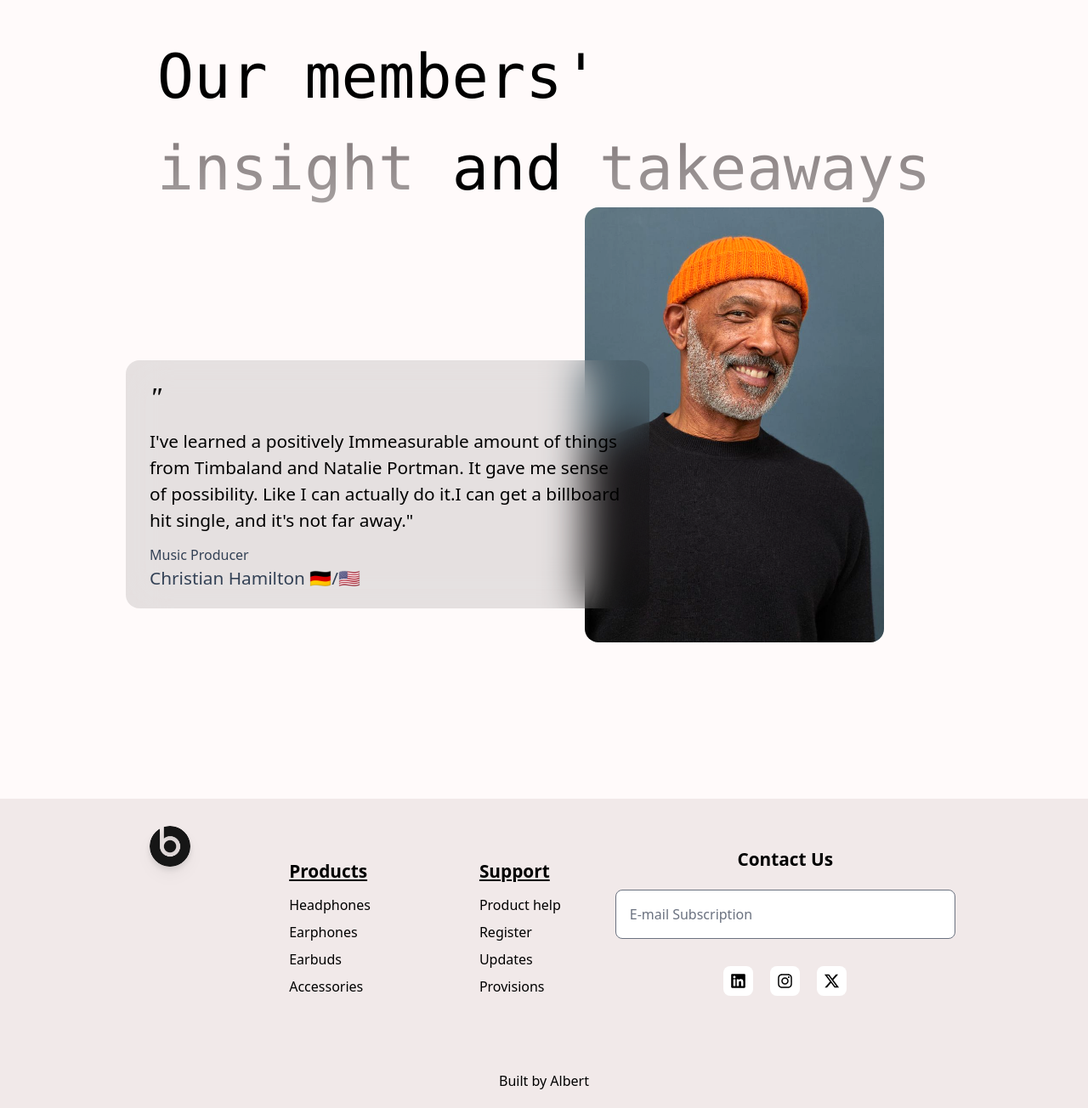
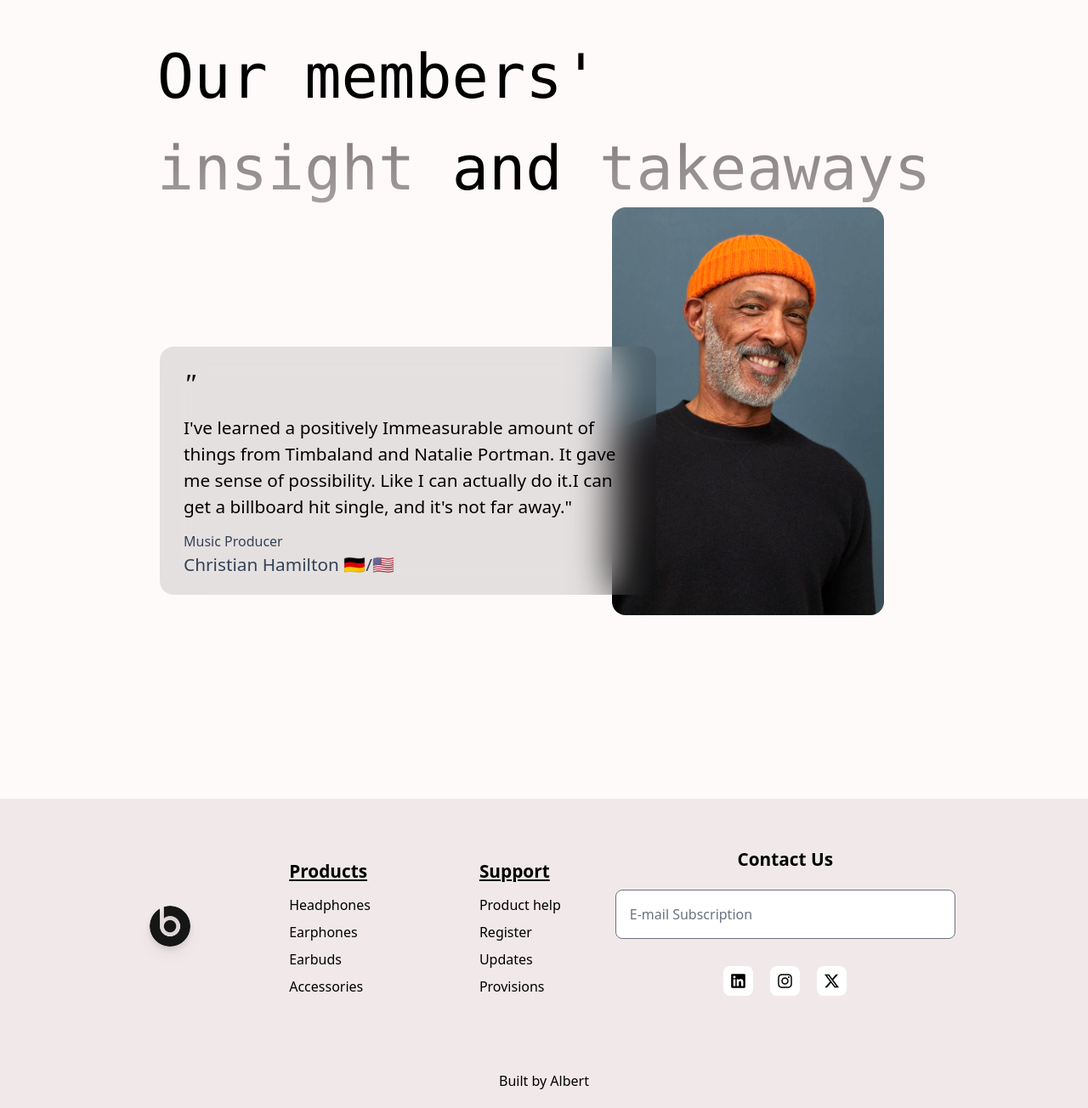
Before and after one commit to Albert735/Beats, a React (Create React App) app: page / in a window 1280 px wide. Shown: the part 5457-6761 px from the top of the page at 85% size. Built offline with nearby package versions, Linux system fonts and the light colour scheme.

Commit message:
testimonial update mobile view

```diff
--- a/src/Pages/Footer.js
+++ b/src/Pages/Footer.js
@@ -7,7 +7,7 @@ import { FaXTwitter } from "react-icons/fa6";
 
 const Footer = () => {
   return (
-    <div className="flex flex-col xl:flex-row justify-center md:items-start   py-[2rem] gap-6 xl:gap-[6rem] dark:text-[#F1E9E9]   bg-[#F1E9E9] dark:bg-[#191A1A]">
+    <div className="flex flex-col xl:flex-row justify-center md:items-center   py-[2rem] gap-6 xl:gap-[6rem] dark:text-[#F1E9E9]   bg-[#F1E9E9] dark:bg-[#191A1A]">
       <div className=" flex justify-center items-center mx-5">
         <img
           src={logo}
--- a/src/Pages/Testimonial.js
+++ b/src/Pages/Testimonial.js
@@ -6,7 +6,7 @@ const Testimonial = () => {
   const unitedStates = "🇺🇸";
 
   return (
-    <div className="flex md:relative flex-col md:flex-col justify-center  items-center max-w-screen-xl mx-auto">
+    <div className="flex relative flex-col md:flex-col justify-center  items-center max-w-screen-xl mx-auto">
       <div className="flex justify-center items-start ">
         <h1 className="text-[1.5rem]  md:text-[3rem] xl:text-[4.5rem] font-mono font-extralight leading-tight xl:leading-normal md:leading-tight ">
           Our members' <br />{" "}
@@ -19,21 +19,21 @@ const Testimonial = () => {
           </span>
         </h1>
       </div>
-      <div className="flex justify-center items-center flex-col md:flex-row-reverse xl:mb-[40rem] md:mb-[30rem]  my-[3rem] ">
-        <div className="flex justify-cneter items-center md:absolute md:right-[7rem] md:top-[9rem] lg:right-[14rem] lg:top-[9rem] xl:right-[15rem] xl:top-[13rem]">
+      <div className="flex justify-center items-center flex-col-reverse md:flex-row-reverse xl:mb-[40rem] md:mb-[30rem] mb-[30rem] my-[3rem]  ">
+        <div className="flex justify-cneter items-center absolute md:right-[7rem] right-[1rem] top-[4.5rem] md:top-[9rem] lg:right-[14rem] lg:top-[9rem] xl:right-[15rem] xl:top-[13rem] z-10 md:z-0">
           <img
             src={man}
             alt=""
-            className="xl:h-[32rem] md:h-[25rem] md:w-[16.5rem] xl:w-[22rem] h-[20rem] rounded-[1rem] md:rounded-[1rem] brightness-125"
+            className="xl:h-[30rem] md:h-[25rem] md:w-[16.5rem] xl:w-[20rem] h-[15rem] rounded-[1rem] md:rounded-[1rem] brightness-125"
           />
         </div>
-        <div className="flex justify-center items-center lg:right-[27rem]  md:right-[20rem] xl:right-[41.5rem] md:bottom-[8rem] xl:bottom-[14rem] bottom-[3rem] md:absolute xl:w-[20rem] xl:space-y-5">
+        <div className="flex justify-center items-center lg:right-[27rem] right-[6rem]  md:right-[20rem] xl:right-[40rem] md:bottom-[8rem] xl:bottom-[15rem] bottom-[3rem] absolute xl:w-[20rem] xl:space-y-5">
           <div className="md:px-6 md:py-4 xl:px-7 xl:py-5 p-4 bg-black/10 hover:text-gray-200 dark:bg-white/5 hover:bg-black/30 dark:hover:bg-gradient-to-r from-white/20 to-white/10 hover:delay-150  backdrop-blur-xl transition-all hover:ease-in-out hover:duration-200 rounded-[1rem] md:rounded-[1rem] space-y-3 ">
             <div>
               <span className="text-[2rem] font-serif italic">"</span>
             </div>
             <div>
-              <p className="font-sans md:text-[1rem] xl:text-[1.3rem] md:w-[20rem] lg:w-[23rem]  leading-shrug  xl:w-[35rem] w-[20.5rem]">
+              <p className="font-sans md:text-[1rem] xl:text-[1.3rem] md:w-[20rem] lg:w-[23rem]  leading-shrug  xl:w-[33rem] w-[15rem]">
                 I've learned a positively Immeasurable amount of things from
                 Timbaland and Natalie Portman. It gave me sense of possibility.
                 Like I can actually do it.I can get a billboard hit single, and
```
